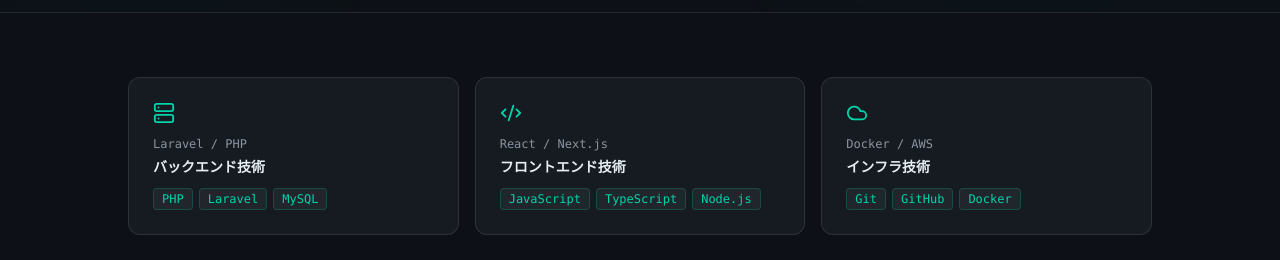
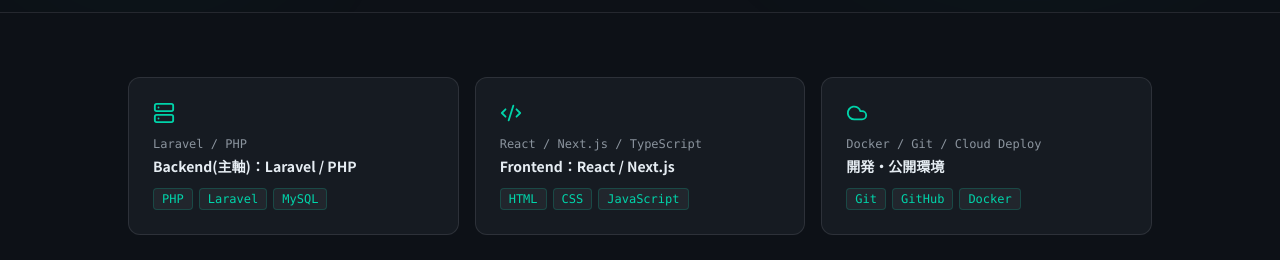
Before and after one commit to shoyama1010/kochilabo-next, a Next.js app: page / in a window 1280 px wide. Shown: the part 780-1040 px from the top of the page. Built offline with nearby package versions, Linux system fonts and the light colour scheme.

Commit message:
work＆skill更新

```diff
--- a/app/skills/page.tsx
+++ b/app/skills/page.tsx
@@ -26,9 +26,10 @@
       {/* スキル概要 */}
       <div className="mb-10 max-w-4xl">
         <p className="text-sm text-muted-foreground leading-relaxed">
-          今後は新しいLaravelバージョンも取り入れながら、
-          API設計・テスト・フロントエンド分離を含め、
-          より実務を意識した開発力の向上に取り組んでいます。
+          Laravel / PHPを中心にWebアプリケーションを開発しています。
+          認証・認可、CRUD、検索、管理画面、REST API、Feature Testなどを実装し、
+          React / Next.js / TypeScriptを用いたフロントエンド分離やSPA開発にも取り組んでいます。
+          Docker・GitHubを利用した開発環境構築や、本番環境へのデプロイも経験しています。
         </p>
       </div>
 
@@ -43,7 +44,10 @@
             <div className="text-primary mb-5">{iconMap[s.icon]}</div>
             <p className="text-xs font-mono text-primary mb-1">{s.sub}</p>
             <h2 className="font-bold text-base mb-3">{s.title}</h2>
-            <p className="text-xs text-muted-foreground leading-relaxed mb-5">{s.desc}</p>
+
+            <p className="text-xs text-muted-foreground leading-relaxed mb-5 whitespace-pre-line">
+              {s.desc}
+              </p>
             <div className="flex flex-wrap gap-1.5">
               {s.tags.map((t) => (
                 <Tag key={t} text={t} />
--- a/app/works/page.tsx
+++ b/app/works/page.tsx
@@ -1,4 +1,3 @@
-
 import type { Metadata } from "next";
 import Link from "next/link";
 import Image from "next/image";
--- a/data/portfolio.ts
+++ b/data/portfolio.ts
@@ -1,23 +1,34 @@
 export const SKILLS = [
   {
     icon: "server",
-    title: "バックエンド技術",
+    title: "Backend(主軸)：Laravel / PHP",
     sub: "Laravel / PHP",
-    desc: "PHP・Laravelを利用したWebアプリケーション開発。認証機能、CRUD処理、データベース設計などを（実務に近い）個人開発で経験しています。",
-    tags: ["PHP", "Laravel", "MySQL", "Api/Sanctum", "Fortify", "FormRequest"],
+    desc: "Laravel / PHPを中心にWebアプリケーションを開発しています。\n認証・認可、CRUD、検索、管理画面、REST API、Feature Testなどを実装し、データベース設計を含めたバックエンド開発に取り組んでいます。",
+    tags: [
+      "PHP",
+      "Laravel",
+      "MySQL",
+      "API/Sanctum",
+      "Fortify",
+      "FormRequest",
+      "PHPUnit",
+    ],
   },
 
   {
     icon: "code",
-    title: "フロントエンド技術",
-    sub: "React / Next.js",
-    desc: "JavaScript / React / Next.js を用いたレスポンシブ対応サイト制作。ReactによるSPA開発やコンポーネント設計について、学習及び実務に近い個人開発をしています。",
+    title: "Frontend：React / Next.js",
+    sub: "React / Next.js / TypeScript",
+    desc: "JavaScript / TypeScriptを使用し、React / Next.jsによるフロントエンド開発に取り組んでいます。\nLaravel REST APIと連携したSPA構成や、認証を含むフロントエンド分離も経験しています。",
     tags: [
+      "HTML",
+      "CSS",
       "JavaScript",
       "TypeScript",
-      "Node.js",
       "React",
       "Next.js",
+      "Vue.js",
+      "Nuxt.js",
       "Vite",
       "MUI",
     ],
@@ -25,19 +36,20 @@
 
   {
     icon: "cloud",
-    title: "インフラ技術",
-    sub: "Docker / AWS",
-    desc: "Git/GitHub・Docker・VSCode・Linux/Ubuntuを利用した環境構築。",
+    title: "開発・公開環境",
+    sub: "Docker / Git / Cloud Deploy",
+    desc: "Dockerを利用した開発環境を構築し、Git / GitHubによるソース管理を行っています。\nAWS・Railway・Vercelを利用したWebアプリケーションの本番公開も経験しています。",
     tags: [
       "Git",
       "GitHub",
       "Docker",
+      "Linux",
+      "Ubuntu",
+      "Nginx",
       "AWS",
+      "Railway",
       "Vercel",
-      "Linux",
-      "Nginx",
       "VSCode",
-      "Railway",
     ],
   },
 ];
```
